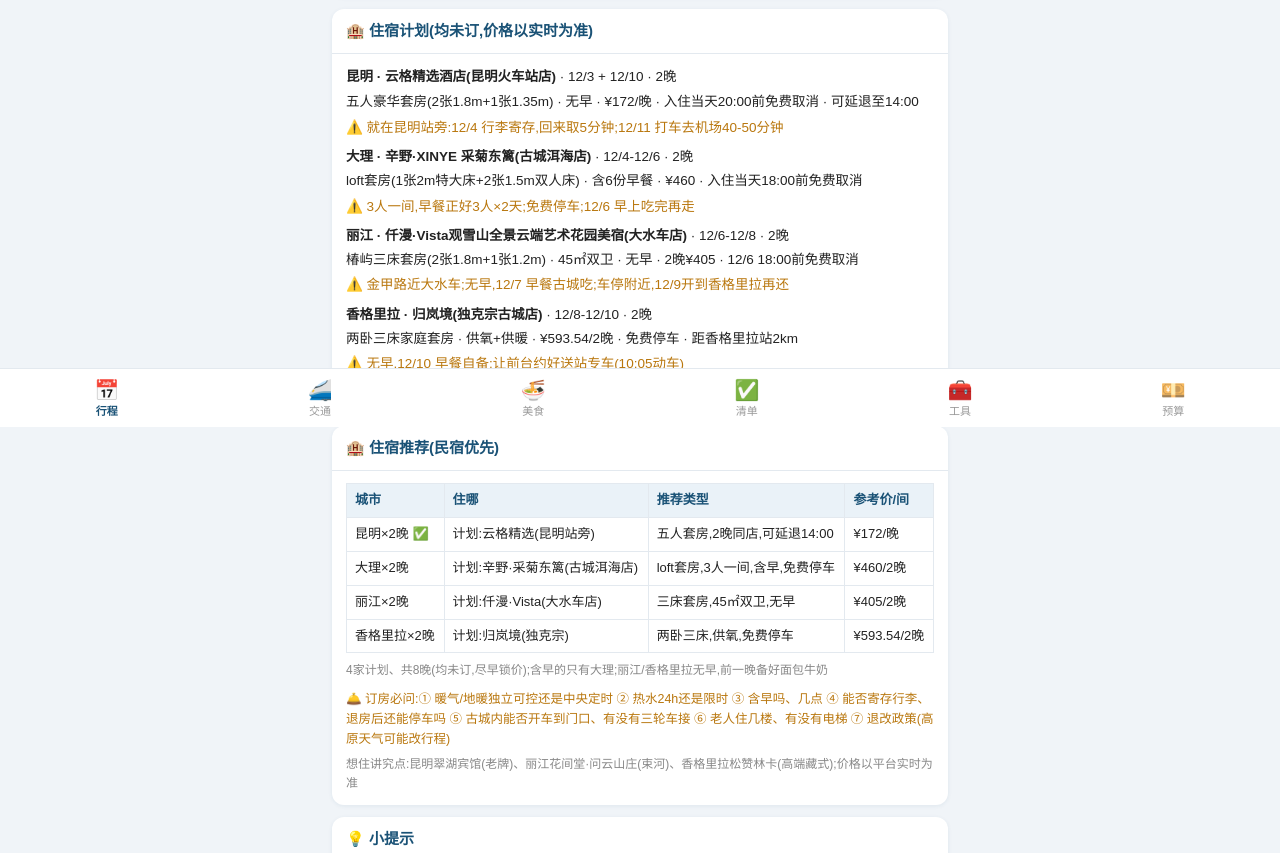
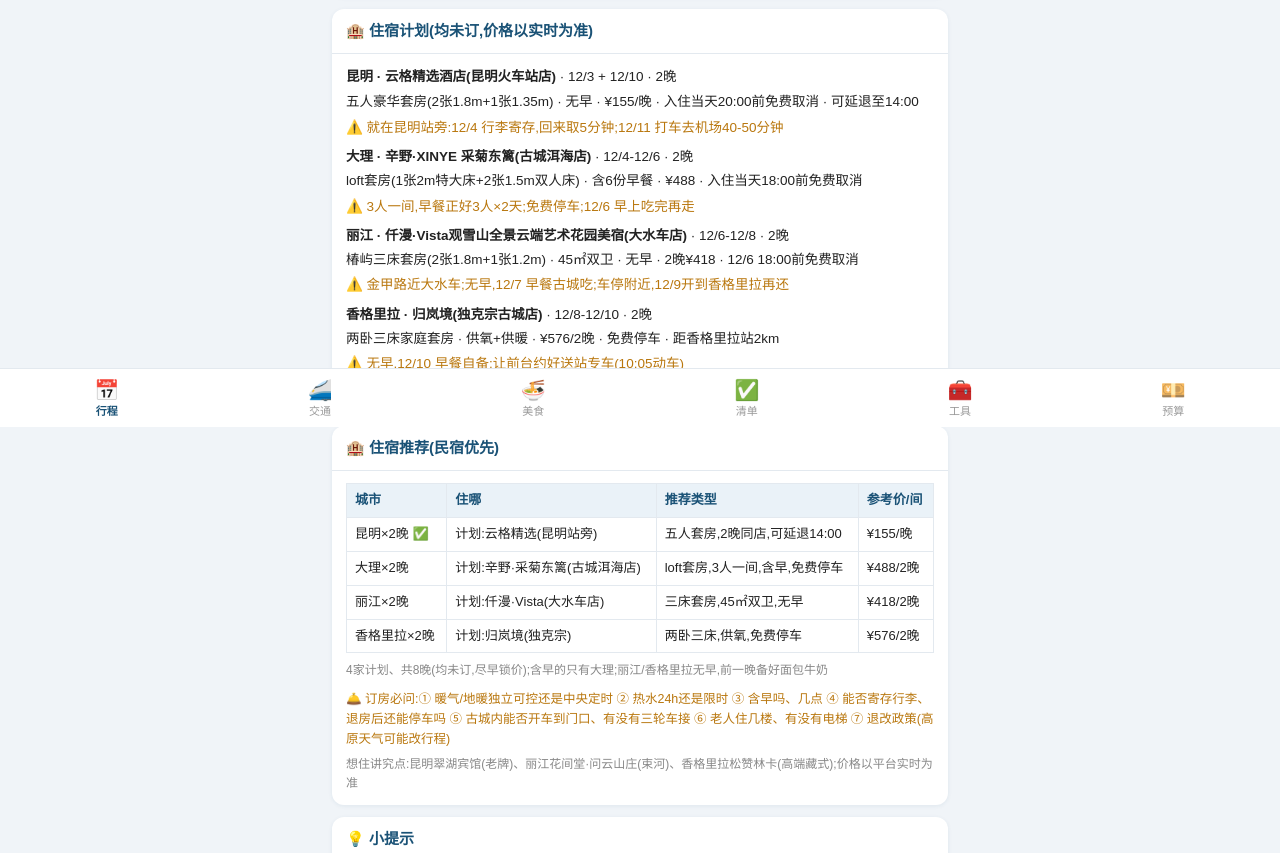
Before and after one commit to zhaoganghao3-netizen/yunnan-trip-guide, a plain HTML site: page index.html in a window 1280 px wide. Shown: the part 373-1226 px from the top of the page. Drawn offline with Linux system fonts and the light colour scheme.

Commit message:
更新12/3-12/11住宿价:昆明310大理488丽江418香格里拉576

```diff
--- a/index.html
+++ b/index.html
@@ -157,16 +157,16 @@ table.bd2 th{background:var(--light);color:var(--blue)}
       <div class="hd">🏨 住宿计划(均未订,价格以实时为准)</div>
       <div class="bd" style="font-size:13.5px">
         <div><b>昆明 · 云格精选酒店(昆明火车站店)</b> · 12/3 + 12/10 · 2晚</div>
-        <div style="margin-top:4px">五人豪华套房(2张1.8m+1张1.35m) · 无早 · ¥172/晚 · 入住当天20:00前免费取消 · 可延退至14:00</div>
+        <div style="margin-top:4px">五人豪华套房(2张1.8m+1张1.35m) · 无早 · ¥155/晚 · 入住当天20:00前免费取消 · 可延退至14:00</div>
         <div style="margin-top:4px;color:#b9770e">⚠️ 就在昆明站旁:12/4 行李寄存,回来取5分钟;12/11 打车去机场40-50分钟</div>
         <div style="margin:8px 0 2px"><b>大理 · 辛野·XINYE 采菊东篱(古城洱海店)</b> · 12/4-12/6 · 2晚</div>
-        <div>loft套房(1张2m特大床+2张1.5m双人床) · 含6份早餐 · ¥460 · 入住当天18:00前免费取消</div>
+        <div>loft套房(1张2m特大床+2张1.5m双人床) · 含6份早餐 · ¥488 · 入住当天18:00前免费取消</div>
         <div style="margin-top:4px;color:#b9770e">⚠️ 3人一间,早餐正好3人×2天;免费停车;12/6 早上吃完再走</div>
         <div style="margin:8px 0 2px"><b>丽江 · 仟漫·Vista观雪山全景云端艺术花园美宿(大水车店)</b> · 12/6-12/8 · 2晚</div>
-        <div>椿屿三床套房(2张1.8m+1张1.2m) · 45㎡双卫 · 无早 · 2晚¥405 · 12/6 18:00前免费取消</div>
+        <div>椿屿三床套房(2张1.8m+1张1.2m) · 45㎡双卫 · 无早 · 2晚¥418 · 12/6 18:00前免费取消</div>
         <div style="margin-top:4px;color:#b9770e">⚠️ 金甲路近大水车;无早,12/7 早餐古城吃;车停附近,12/9开到香格里拉再还</div>
         <div style="margin:8px 0 2px"><b>香格里拉 · 归岚境(独克宗古城店)</b> · 12/8-12/10 · 2晚</div>
-        <div>两卧三床家庭套房 · 供氧+供暖 · ¥593.54/2晚 · 免费停车 · 距香格里拉站2km</div>
+        <div>两卧三床家庭套房 · 供氧+供暖 · ¥576/2晚 · 免费停车 · 距香格里拉站2km</div>
         <div style="margin-top:4px;color:#b9770e">⚠️ 无早,12/10 早餐自备;让前台约好送站专车(10:05动车)</div>
         <div style="margin-top:6px;color:var(--gray)">昆明两晚同一家云格;丽江仟漫在大水车金甲路;香格里拉只住1晚</div>
       </div>
@@ -176,10 +176,10 @@ table.bd2 th{background:var(--light);color:var(--blue)}
       <div class="bd">
         <table class="bd2">
           <tr><th>城市</th><th>住哪</th><th>推荐类型</th><th>参考价/间</th></tr>
-          <tr><td>昆明×2晚 ✅</td><td>计划:云格精选(昆明站旁)</td><td>五人套房,2晚同店,可延退14:00</td><td>¥172/晚</td></tr>
-          <tr><td>大理×2晚</td><td>计划:辛野·采菊东篱(古城洱海店)</td><td>loft套房,3人一间,含早,免费停车</td><td>¥460/2晚</td></tr>
-          <tr><td>丽江×2晚</td><td>计划:仟漫·Vista(大水车店)</td><td>三床套房,45㎡双卫,无早</td><td>¥405/2晚</td></tr>
-          <tr><td>香格里拉×2晚</td><td>计划:归岚境(独克宗)</td><td>两卧三床,供氧,免费停车</td><td>¥593.54/2晚</td></tr>
+          <tr><td>昆明×2晚 ✅</td><td>计划:云格精选(昆明站旁)</td><td>五人套房,2晚同店,可延退14:00</td><td>¥155/晚</td></tr>
+          <tr><td>大理×2晚</td><td>计划:辛野·采菊东篱(古城洱海店)</td><td>loft套房,3人一间,含早,免费停车</td><td>¥488/2晚</td></tr>
+          <tr><td>丽江×2晚</td><td>计划:仟漫·Vista(大水车店)</td><td>三床套房,45㎡双卫,无早</td><td>¥418/2晚</td></tr>
+          <tr><td>香格里拉×2晚</td><td>计划:归岚境(独克宗)</td><td>两卧三床,供氧,免费停车</td><td>¥576/2晚</td></tr>
         </table>
         <div style="font-size:12px;color:var(--gray);margin-top:8px">4家计划、共8晚(均未订,尽早锁价);含早的只有大理;丽江/香格里拉无早,前一晚备好面包牛奶</div>
         <div style="font-size:12.5px;margin-top:8px;color:#b9770e">🛎️ 订房必问:① 暖气/地暖独立可控还是中央定时 ② 热水24h还是限时 ③ 含早吗、几点 ④ 能否寄存行李、退房后还能停车吗 ⑤ 古城内能否开车到门口、有没有三轮车接 ⑥ 老人住几楼、有没有电梯 ⑦ 退改政策(高原天气可能改行程)</div>
@@ -379,9 +379,9 @@ table.bd2 th{background:var(--light);color:var(--blue)}
         <table class="bd2">
           <tr><th>项目</th><th>金额</th><th>说明</th></tr>
           <tr><td>机票</td><td>¥3,840</td><td>人均1,280;蹲到特价可到3,480(1,160)</td></tr>
-          <tr><td>住宿8晚</td><td>¥1,803</td><td>昆明344+大理460+丽江405+香格里拉593.54</td></tr>
+          <tr><td>住宿8晚</td><td>¥1,792</td><td>昆明310+大理488+丽江418+香格里拉576</td></tr>
           <tr><td>必付门票</td><td>¥1,299</td><td>玉龙240+松赞55+普达措138,×3</td></tr>
-          <tr style="font-weight:700;background:var(--light)"><td>小计</td><td>¥6,942</td><td>人均2,314</td></tr>
+          <tr style="font-weight:700;background:var(--light)"><td>小计</td><td>¥6,931</td><td>人均2,310</td></tr>
         </table>
         <div style="font-size:12.5px;margin-top:8px">🚗 自驾(12/2大理站取-12/7香格里拉还,6天):高铁4段¥1,659 + 兰溪⇄金华打车¥140 + 租车6天¥1,173(异地费已免)+油路¥560 = <b>¥3,532</b></div>
         <div style="font-size:12px;color:var(--gray);margin-top:6px">再加餐饮¥2,160-2,700、保险、杂项:3人合计约¥1.30-1.40万,人均¥4,340-4,650</div>
@@ -931,7 +931,7 @@ document.getElementById('tkNote').textContent=`合计约¥${TK_BASE}/人(不含
 const BUDGET=[
  ['机票(3人¥3,840含税,未出票)',1280,1280],
  ['火车票+兰溪接驳(4段)',600,600],
- ['住宿8晚(未订,3人摊)',601,601],
+ ['住宿8晚(未订,3人摊)',597,597],
  ['门票(玉龙+松赞+普达措)',433,433],
  ['餐饮(9天,按80-100/天)',720,900],
  ['香格里拉包车/打车',0,0],
```
